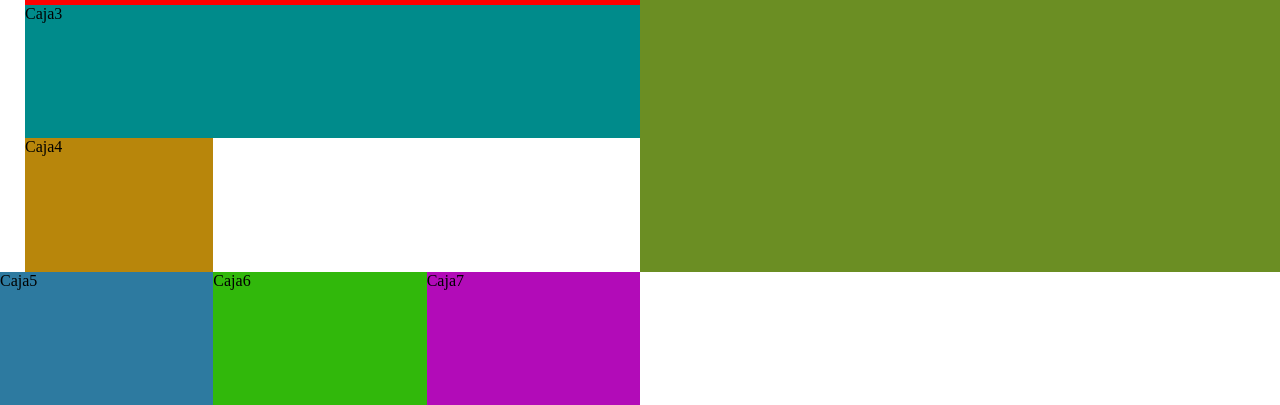
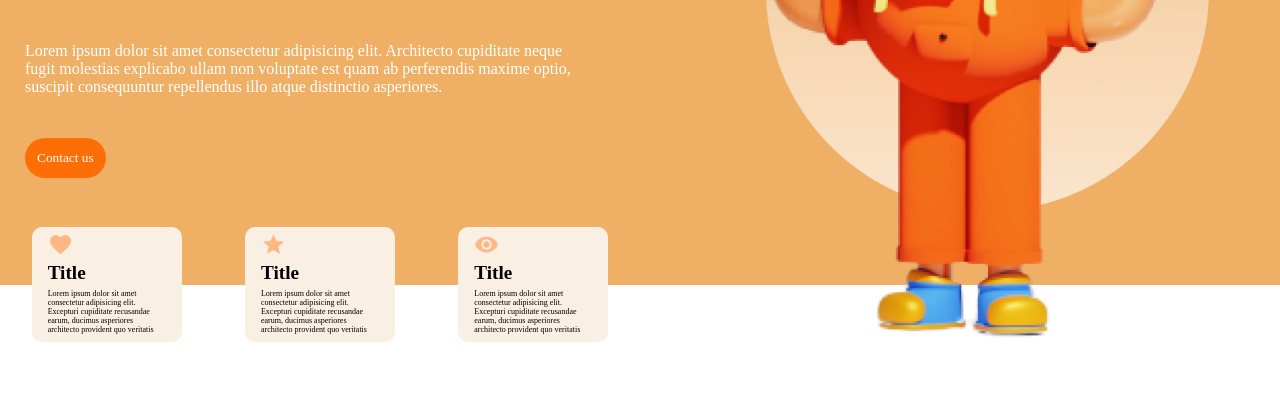
Before and after one commit to JuanRivasfr/LandingPages, a plain HTML site: page index.html in a window 1280 px wide. Shown: the part 395-800 px from the top of the page. Drawn offline with Linux system fonts and the light colour scheme.

Commit message:
feat: :sparkles: Finish

```diff
--- a/css/style.css
+++ b/css/style.css
@@ -1,4 +1,5 @@
-@import url(variable.css);
+@import url(variables.css);
+
 *{
     padding: 0;
     margin: 0;
@@ -20,32 +21,49 @@ body{
     "caja_1 caja_2 caja_3 ."
     ;
 }
+.banner{
+    background: var(--color-primary);
+    position: absolute;
+    width: 100%;
+    height: 85vh;
+    z-index: -5;
+}
 .item_1{
     margin-left: 25px;
-    background: red;
+    /* background: red; */
     grid-area: titulo;
 }
 .item_1 h1{
-    font-size: 5.5em;
+    font-size: 7.5em;
     line-height: 1;
     font-weight: normal;
+    color: var(--color-ternary);
 }
 .item_2{
-    background: olivedrab;
+    /* background: olivedrab; */
     grid-area: logo;
+}
+.item_2 img{
+    width: 100%;
+    height: 110%;
+    object-fit: contain;
 }
 .item_3{
     margin-left: 25px;
-    background: darkcyan;
+    /* background: darkcyan; */
     grid-area: parrafo;
+    display: flex;
+    align-items: center;
 }
 .item_3 p{
-    width: 75%;
-    background: #e100ff;
+    width: 90%;
+    height: 60px;
+    color: var(--color-ternary);
+    /* background: #e100ff; */
 }
 .item_4{
     margin-left: 25px;
-    background: darkgoldenrod;
+    /* background: darkgoldenrod; */
     grid-area: boton;
 }
 .item_4 button{
@@ -55,18 +73,52 @@ body{
     padding: 12px;
     color: var(--color-ternary);
 }
+.item_5, .item_6, .item_7{
+    position: relative;
+    top: -45px;
+    display: flex;
+    justify-content: center;
+}
 .item_5{
-    background: #2d7aa0;
+    /* background: #2d7aa0; */
     grid-area: caja_1;
+
 }
 .item_6{
-    background: #31b80b;
+    /* background: #31b80b; */
     grid-area: caja_2;
 }
 .item_7{
-    background: #b20bb8;
+    /* background: #b20bb8; */
     grid-area: caja_3;
 }
+
+.card{
+    width: 150px;
+    height: 115px;
+    background: var(--color-card);
+    display: flex;
+    padding: 5px 16px;
+    flex-direction: column;
+    border-radius: 10px;
+}
+.card img{
+    width: 25px;
+    height: 25px;
+    object-fit: contain;
+}
+.card h3{
+    font-size: 1.2rem;
+    margin: 5px 0;
+}
+.card p{
+    font-size: 0.5rem;
+    height: 45px;
+    /* background: red; */
+    overflow: hidden;
+    text-overflow: ellipsis;
+}
+
 @media (width <= 800px){
     body{
         grid-template-columns: repeat(3, 1fr);
--- a/css/variables.css
+++ b/css/variables.css
@@ -2,4 +2,6 @@
     --color-primary:#EFAF64;
     --color-secundary:#333333;
     --color-ternary:#FFFFFF;
+    --color-botton: #FE6E06;
+    --color-card: #FAEFE3;
 }
--- a/index.html
+++ b/index.html
@@ -3,16 +3,40 @@
 <head>
     <meta charset="UTF-8">
     <meta name="viewport" content="width=device-width, initial-scale=1.0">
-    <title>43</title>
+    <title>Page 43</title>
     <link rel="stylesheet" href="css/style.css">
 </head>
 <body>
-    <div class="item_1"><h1>Design what you love</h1></div>
-    <div class="item_2">Caja2</div>
-    <div class="item_3">Caja3</div>
-    <div class="item_4">Caja4</div>
-    <div class="item_5">Caja5</div>
-    <div class="item_6">Caja6</div>
-    <div class="item_7">Caja7</div>
+    <div class="banner"> </div>
+    <div class="item_1">
+        <h1>Design what you love</h1>
+    </div>
+    <div class="item_2"><img src="storage/img/Group 48.png"></div>
+    <div class="item_3">
+        <p>Lorem ipsum dolor sit amet consectetur adipisicing elit. Architecto cupiditate neque fugit molestias explicabo ullam non voluptate est quam ab perferendis maxime optio, suscipit consequuntur repellendus illo atque distinctio asperiores.</p></div>
+    <div class="item_4">
+        <button>Contact us</button>
+    </div>
+    <div class="item_5">
+        <div class="card">
+            <img src="storage/img/Icons.png">
+            <h3>Title</h3>
+            <p>Lorem ipsum dolor sit amet consectetur adipisicing elit. Excepturi cupiditate recusandae earum, ducimus asperiores architecto provident quo veritatis esse, consequuntur, harum qui! Incidunt accusamus obcaecati omnis animi amet? A, maiores?</p>
+        </div>
+    </div>
+    <div class="item_6">
+        <div class="card">
+            <img src="storage/img/Icons1.png">
+            <h3>Title</h3>
+            <p>Lorem ipsum dolor sit amet consectetur adipisicing elit. Excepturi cupiditate recusandae earum, ducimus asperiores architecto provident quo veritatis esse, consequuntur, harum qui! Incidunt accusamus obcaecati omnis animi amet? A, maiores?</p>
+        </div>
+    </div>
+    <div class="item_7">
+        <div class="card">
+            <img src="storage/img/Icons2.png">
+            <h3>Title</h3>
+            <p>Lorem ipsum dolor sit amet consectetur adipisicing elit. Excepturi cupiditate recusandae earum, ducimus asperiores architecto provident quo veritatis esse, consequuntur, harum qui! Incidunt accusamus obcaecati omnis animi amet? A, maiores?</p>
+        </div>
+    </div>
 </body>
 </html>
```
